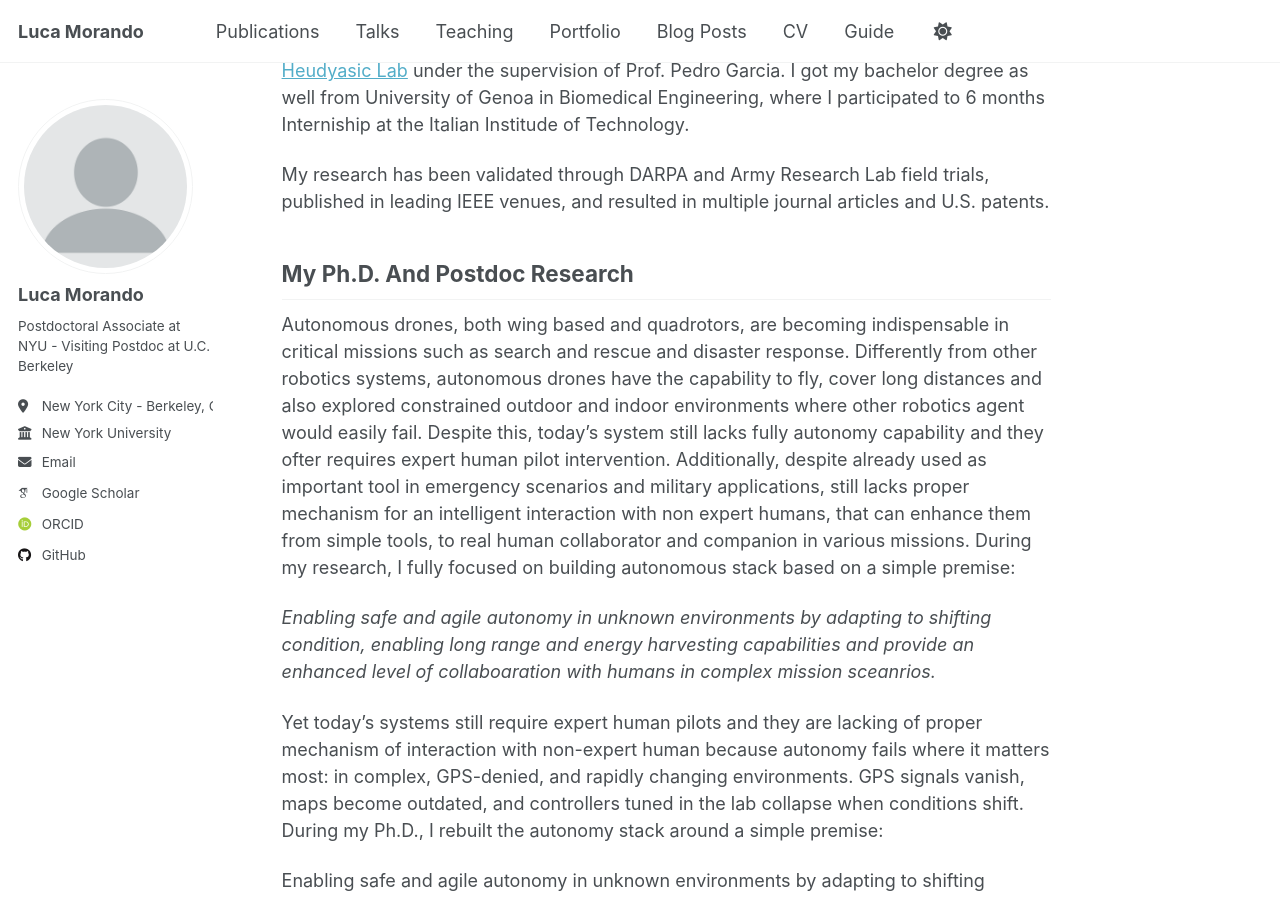
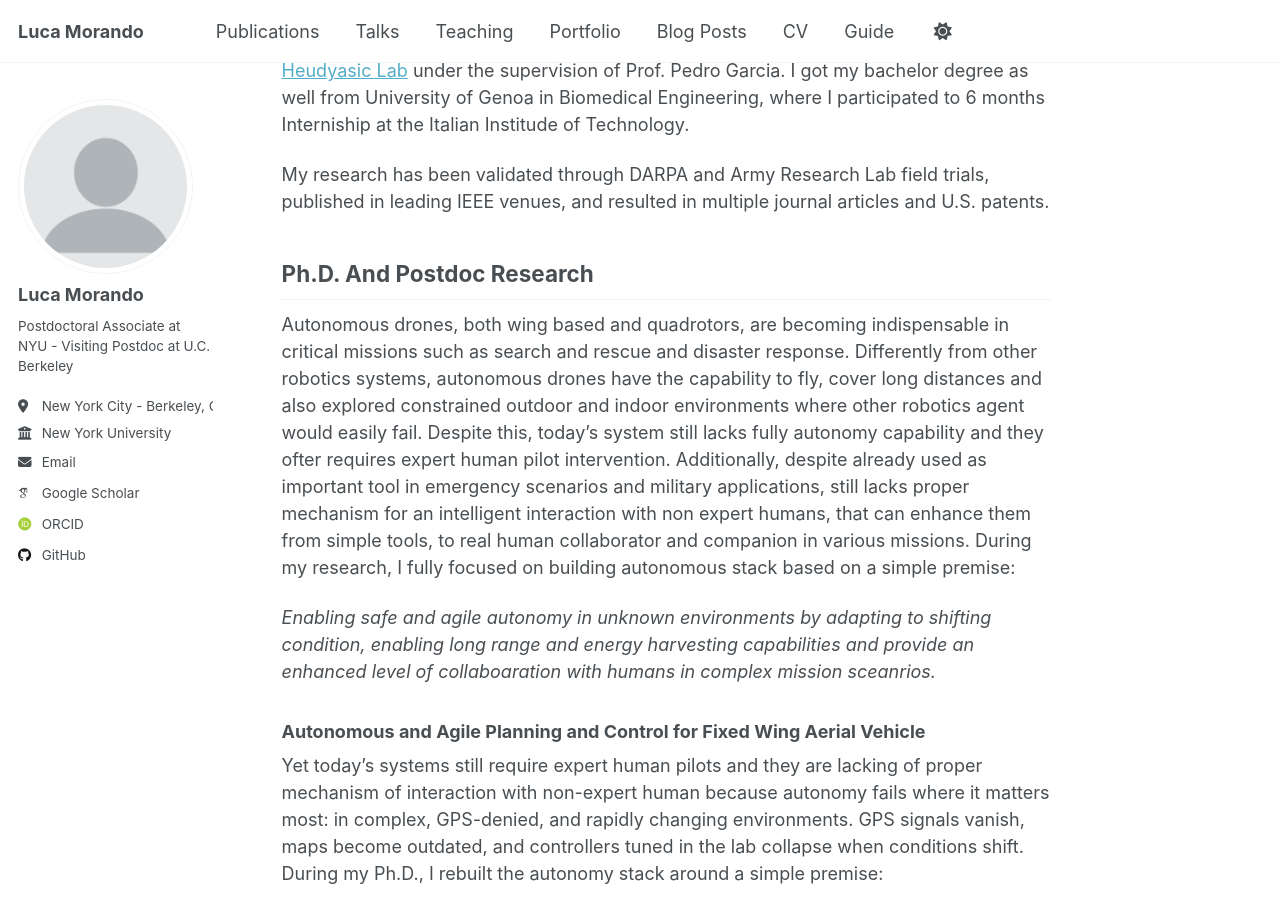
Before and after one commit to lucamorando95/lucamorando95.github.io, a Jekyll site: the page built from _pages/about.md, in a window 1280 px wide and 900 px high, scrolled down 455 px. Built offline with Jekyll 4.4.1, drawn with Linux system fonts in a browser that asks for light colours; some web fonts are replaced; a script that is not in the unit is left out.

Commit message:
Update about.md

```diff
--- a/_pages/about.md
+++ b/_pages/about.md
@@ -18,13 +18,14 @@ I got my bachelor degree as well from University of Genoa in Biomedical Engineer
 My research has been validated through DARPA and Army Research Lab field trials, published in leading IEEE venues, and resulted in multiple journal articles and U.S. patents.
 
 
-## My Ph.D. And Postdoc Research
+## Ph.D. And Postdoc Research
 
 Autonomous drones, both wing based and quadrotors, are becoming indispensable in critical missions such as search and rescue and disaster response. Differently from other robotics systems, autonomous drones have the capability to fly, cover long distances and also explored constrained outdoor and indoor environments where other robotics agent would easily fail. Despite this, today's system still lacks fully autonomy capability and they ofter requires expert human pilot intervention. Additionally, despite already used as important tool in emergency scenarios and military applications, still lacks proper mechanism for an intelligent interaction with non expert humans, that can enhance them from simple tools, to real human collaborator and companion in various missions.
 During my research, I fully focused on building autonomous stack based on a simple premise:
 
 *Enabling safe and agile autonomy in unknown environments by adapting to shifting condition, enabling long range and energy harvesting capabilities and provide an enhanced level of collaboaration with humans in complex mission sceanrios.*
 
+### Autonomous and Agile Planning and Control for Fixed Wing Aerial Vehicle
 
 Yet today’s systems still require expert human pilots and they are lacking of proper mechanism of interaction with non-expert human  because autonomy fails where it matters most: in complex, GPS-denied, and rapidly changing environments. GPS signals vanish, maps become outdated, and controllers tuned in the lab collapse when conditions shift. During my Ph.D., I rebuilt the autonomy stack around a simple premise:
 
```
